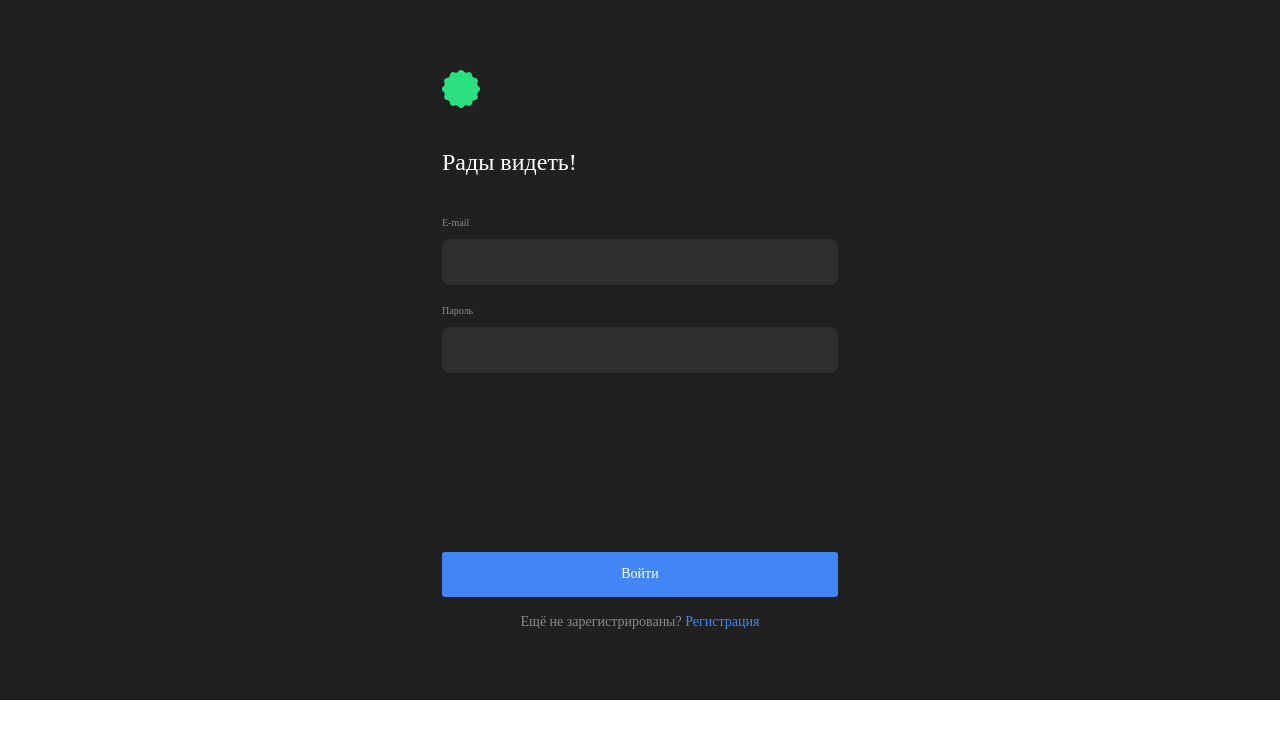
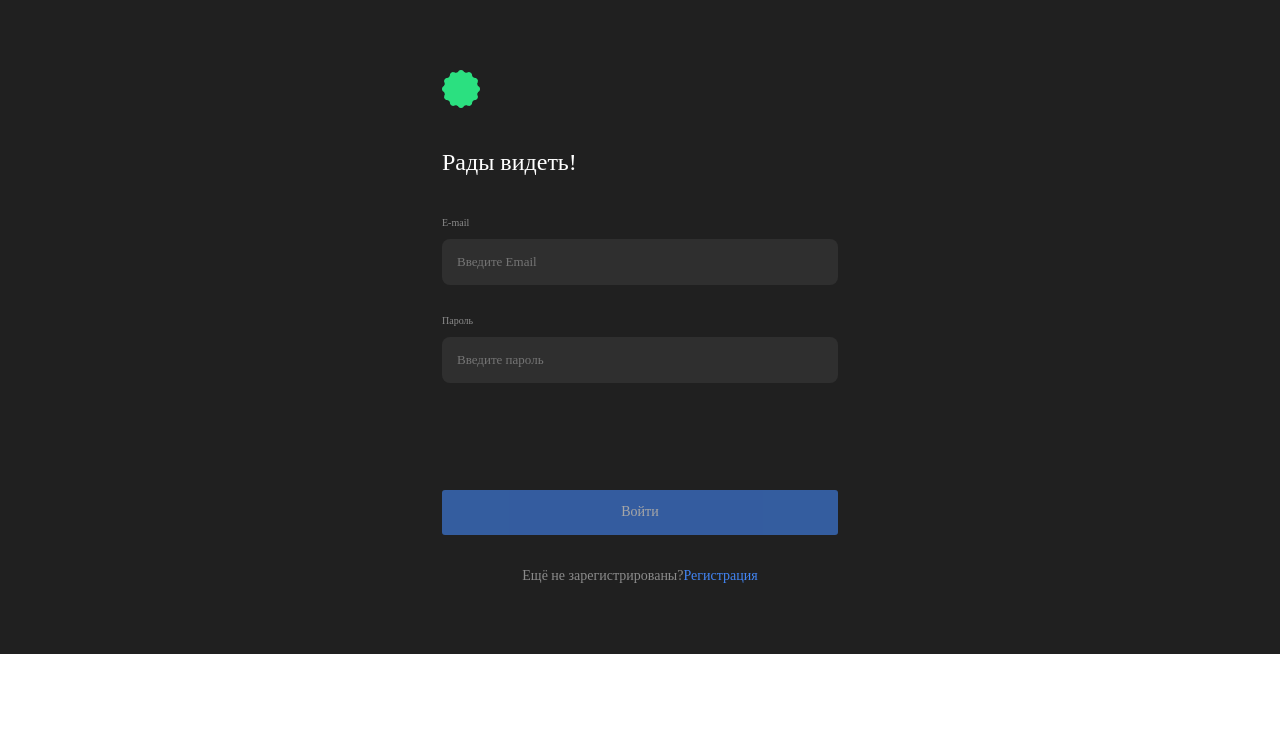
Before and after one commit to bismor/graduate-work-kosyachenko, a React (Create React App) app in the folder frontend/: page /signin in a window 1280 px wide. Shown: the top 738 px of the page. Built offline with nearby package versions, Linux system fonts and the light colour scheme.

Commit message:
Login API

```diff
--- a/frontend/src/components/App.js
+++ b/frontend/src/components/App.js
@@ -13,62 +13,38 @@ import ProtectedRoute from "./ProtectedRoute/ProtectedRoute";
 import { CurrentUserContext } from "../contexts/CurrentUserContext";
 
 export default function App() {
+  const [loggedIn, setloggedIn] = useState(false);
   const [currentUser, setCurrentUser] = useState(null);
   const [cards, setCards] = useState([]);
-  const [loggedIn, setloggedIn] = useState(false);
   const [userEmail, setUseremail] = useState("");
   const [isHamburger, setIsHamburger] = useState(false);
   const [isPreloader, setIsPreloader] = useState(true);
   const [errorRequest, setErrorRequest] = useState(false);
+  const [successRequest, setSuccessRequest] = useState(false);
 
   const navigate = useNavigate();
 
-  const tokenCheck = useCallback(() => {
+  useEffect(() => {
     if (localStorage.getItem("token")) {
       const token = localStorage.getItem("token");
       if (token) {
         mainApi
           .changeAuthToken(token)
           .checkJwtToken(token)
-          .then((res) => {
-            if (res) {
-              setloggedIn(true);
-              setUseremail(res.data.email);
-              navigate("/", { replace: true });
-            }
+          .then(({ name, email, _id }) => {
+            setloggedIn(true);
+            setCurrentUser({ name, email, _id });
+            navigate("/", { replace: true });
           })
           .catch((err) => {
-            console.log(err); // выведем ошибку в консоль
+            setloggedIn(false);
+            localStorage.removeItem("jwt");
+            navigate("/", { replace: true });
+            console.log(`Ошибка токена: ${err}`); // выведем ошибку в консоль
           });
       }
-    } else {
-      setUseremail("");
     }
-  }, [navigate]);
-
-  useEffect(() => {
-    tokenCheck();
-    if (loggedIn) {
-      mainApi
-        .getUserInfo()
-        .then((data) => {
-          setCurrentUser(data);
-        })
-        .catch((err) => {
-          console.log(err); // выведем ошибку в консоль
-        });
-
-      const getLikeMovieData = async () => {
-        try {
-          const cards = await mainApi.getInitialLikeMovie();
-          setCards(cards);
-        } catch (err) {
-          console.log(err);
-        }
-      };
-      getLikeMovieData();
-    }
-  }, [loggedIn, tokenCheck]);
+  }, []);
 
   /** Открыть/закрыть гамбургер */
   function onHandleHamburger() {
@@ -79,7 +55,7 @@ export default function App() {
     mainApi
       .signUp(name, email, password)
       .then(() => {
-        navigate("/signin", { replace: true });
+        signIn(email, password);
       })
       .catch((err) => {
         setErrorRequest(true);
@@ -88,14 +64,38 @@ export default function App() {
       });
   }
 
-  async function signIn() {
-    setloggedIn(true);
-    navigate("/profile", { replace: true });
+  async function signIn(email, password) {
+    await mainApi
+      .signIn(email, password)
+      .then((data) => {
+        localStorage.setItem("token", data.token);
+        setloggedIn(true);
+        navigate("/", { replace: true });
+      })
+      .catch((err) => {
+        setErrorRequest(true);
+
+        console.log(`Ошибка при авторизации: ${err}`);
+      });
   }
 
   function onLogout() {
+    localStorage.removeItem("token");
     setloggedIn(false);
     navigate("/", { replace: true });
+  }
+
+  function handleUpdateUser(userInfo) {
+    mainApi
+      .setUserInfo(userInfo)
+      .then((data) => {
+        setCurrentUser(data);
+        setErrorRequest(false);
+        setSuccessRequest(true);
+      })
+      .catch((err) => {
+        console.log(err); // выведем ошибку в консоль
+      });
   }
 
   return (
@@ -123,7 +123,16 @@ export default function App() {
               />
             }
           />
-          <Route path="/signin" element={<Login signIn={signIn} />} />
+          <Route
+            path="/signin"
+            element={
+              <Login
+                signIn={signIn}
+                errorRequest={errorRequest}
+                setErrorRequest={setErrorRequest}
+              />
+            }
+          />
 
           <Route
             path="/profile"
--- a/frontend/src/components/Login/Login.css
+++ b/frontend/src/components/Login/Login.css
@@ -49,16 +49,52 @@
   border-radius: 0.5rem;
 }
 
+input {
+  outline: none;
+}
+
 input:-webkit-autofill,
 input:-webkit-autofill:hover,
 input:-webkit-autofill:focus,
 input:-webkit-autofill:active {
-    transition: background-color 5500s ease-in-out 0s;
-    -webkit-text-fill-color: white !important;
+  transition: background-color 5500s ease-in-out 0s;
+  -webkit-text-fill-color: white !important;
+}
+
+.login__input_error {
+  color: #EE3465;
+}
+
+.login__error {
+  color: #EE3465;
+  font-weight: 400;
+  font-size: 10px;
+  line-height: 12px;
+  visibility: hidden;
+  opacity: 0;
+  transition: .1s ease-in-out;
+}
+
+.login__error_active {
+  visibility: visible;
+  opacity: 1;
+}
+
+.login__button-overlay {
+  width: 100%;
+  display: flex;
+  flex-direction: column;
+  align-items: center;
+  margin-top: 157px;
+  gap: 14px;
+}
+
+.login__submit:disabled {
+  opacity: .6;
+  cursor: auto;
 }
 
 .login__submit {
-  margin-top: 16.6875rem;
   background-color: #4285F4;
   color: white;
   padding: 0.9375rem 0;
@@ -110,8 +146,12 @@ input:-webkit-autofill:active {
     text-align: start;
   }
 
+  .login__button-overlay {
+    margin-top: 69px;
+    gap: 16px;
+  }
+
   .login__submit {
-    margin-top: 11.1875rem;
     padding: 0.8125rem 0 0.9375rem 0;
     font-size: 0.875rem;
     line-height: 1.0625rem;
--- a/frontend/src/components/Login/Login.js
+++ b/frontend/src/components/Login/Login.js
@@ -1,40 +1,120 @@
-import './Login.css';
-import Logo from "../ui/Logo/Logo"
+import React, { useEffect } from "react";
+import useFormWithValidation from "../../utils/useFormWithValidation";
+import "./Login.css";
+import Logo from "../ui/Logo/Logo";
 import { Link } from "react-router-dom";
 
-export default function Login({signIn}) {
+export default function Login({ signIn, errorRequest, setErrorRequest }) {
+  const authEmailField = useFormWithValidation();
+  const authPasswordField = useFormWithValidation();
+
+  useEffect(() => {
+    authEmailField.isValid
+      ? authEmailField.setIsDirty(false)
+      : authEmailField.setIsDirty(true);
+  }, [authEmailField.value]);
+
+  useEffect(() => {
+    authPasswordField.isValid
+      ? authPasswordField.setIsDirty(false)
+      : authPasswordField.setIsDirty(true);
+  }, [authPasswordField.value]);
+
+  useEffect(() => {
+    authEmailField.setIsDirty(false);
+    authPasswordField.setIsDirty(false);
+    setErrorRequest(false);
+  }, []);
 
   const handleSubmit = (e) => {
     e.preventDefault();
-    signIn()
+
+    signIn(authEmailField.value, authPasswordField.value);
   };
 
   return (
     <div className="login">
-      <form className="login__form" onSubmit={handleSubmit}>
-        <Logo/>
+      <form className="login__form">
+        <Logo />
         <h1 className="login__name">Рады видеть!</h1>
         <section className="login__section">
-          <label className="login__label">E-mail
+          <label className="login__label">
+            E-mail
             <input
               name="email"
               type="email"
-              className="login__input"
-            ></input>
+              placeholder="Введите Email"
+              className={`login__input${
+                authEmailField.isDirty ? " login__input_error" : ""
+              }`}
+              id="email"
+              minLength="6"
+              maxLength="30"
+              onChange={(event) => {
+                authEmailField.onChange(event, setErrorRequest);
+              }}
+            />
+            <span
+              className={`login__error${
+                authEmailField.isDirty ? " login__error_active" : ""
+              }`}
+            >
+              {authEmailField.isDirty ? authEmailField.isError : ""}
+            </span>
           </label>
-          <label className="login__label">Пароль
+          <label className="login__label">
+            Пароль
             <input
               name="password"
               type="password"
-              className="login__input"
-            ></input>
+              placeholder="Введите пароль"
+              id="password"
+              minLength="6"
+              maxLength="30"
+              className={`login__input${
+                authPasswordField.isDirty ? " login__input_error" : ""
+              }`}
+              onChange={(event) => {
+                authPasswordField.onChange(event, setErrorRequest);
+              }}
+            />
+            <span
+              className={`login__error${
+                authPasswordField.isDirty ? " login__error_active" : ""
+              }`}
+            >
+              {authPasswordField.isDirty ? authPasswordField.isError : ""}
+            </span>
           </label>
         </section>
-        <button className="login__submit">Войти</button>
+
+        <div className="login__button-overlay">
+          <span
+            className={`login__error${
+              errorRequest ? " login__error_active" : ""
+            }`}
+          >
+            Ошибка при регистрации
+          </span>
+          <button
+            className="login__submit"
+            type="button"
+            disabled={
+              !(authEmailField.isValid && authPasswordField.isValid) ||
+              errorRequest
+            }
+            onClick={handleSubmit}
+          >
+            Войти
+          </button>
+          <p className="login__text">
+            Ещё не зарегистрированы?
+            <Link to="/signup" className="login__link">
+              Регистрация
+            </Link>
+          </p>
+        </div>
       </form>
-      <p className="login__text">
-        Ещё не зарегистрированы? <Link to="/signup" className="login__link">Регистрация</Link>
-      </p>
     </div>
-  )
+  );
 }
```
Also changed, not shown: frontend/src/utils/Api/MainApi.js (+33 -32 lines).
